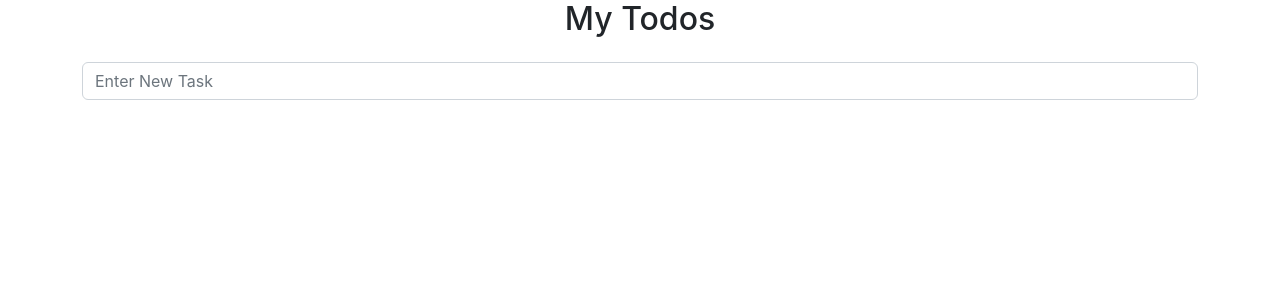
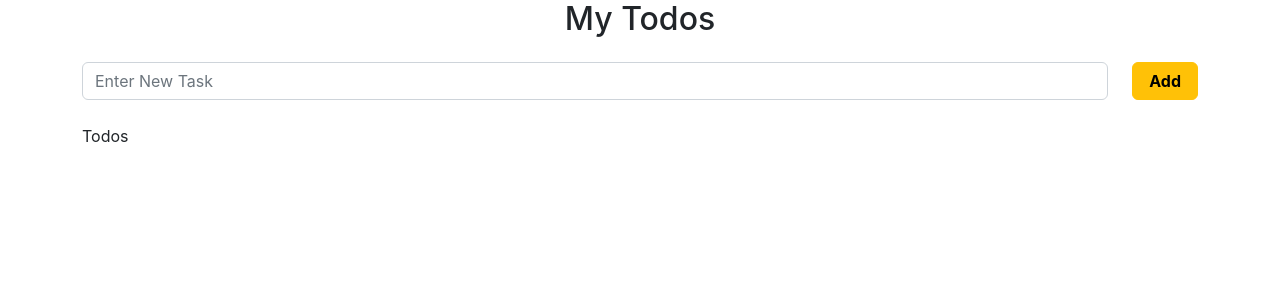
Before and after one commit to brs14shn/react_todo-app, a React (Create React App) app: page / in a window 1280 px wide. Shown: the top 300 px of the page. Built offline with nearby package versions, Linux system fonts and the light colour scheme; the HTML template or start-up script is replaced by a standard one.

Commit message:
App updated

```diff
--- a/src/App.js
+++ b/src/App.js
@@ -1,4 +1,5 @@
 import './App.css';
+import Todos from './components/Todos';
 
 function App() {
   return (
@@ -6,12 +7,20 @@ function App() {
       <div className='row'>
         <div className='col'>
           <h2 className='text-center mb-4'>My Todos</h2>
-        </div>
         <div className='d-flex gap-4 mb-4'>
           <input type="text"
           name='add-todo'
           className='form-control shadow-none text-capitalize'
-          placeholder='Enter new Task' />
+          placeholder='Enter new Task'
+          // value=""
+          />
+          <button className='btn btn-warning px-3 fw-bold shadow-none'>Add</button>
+
+          </div>
+          <ul className='list-group'>
+            <Todos/>
+
+          </ul>
         </div>
       </div>
 
```
